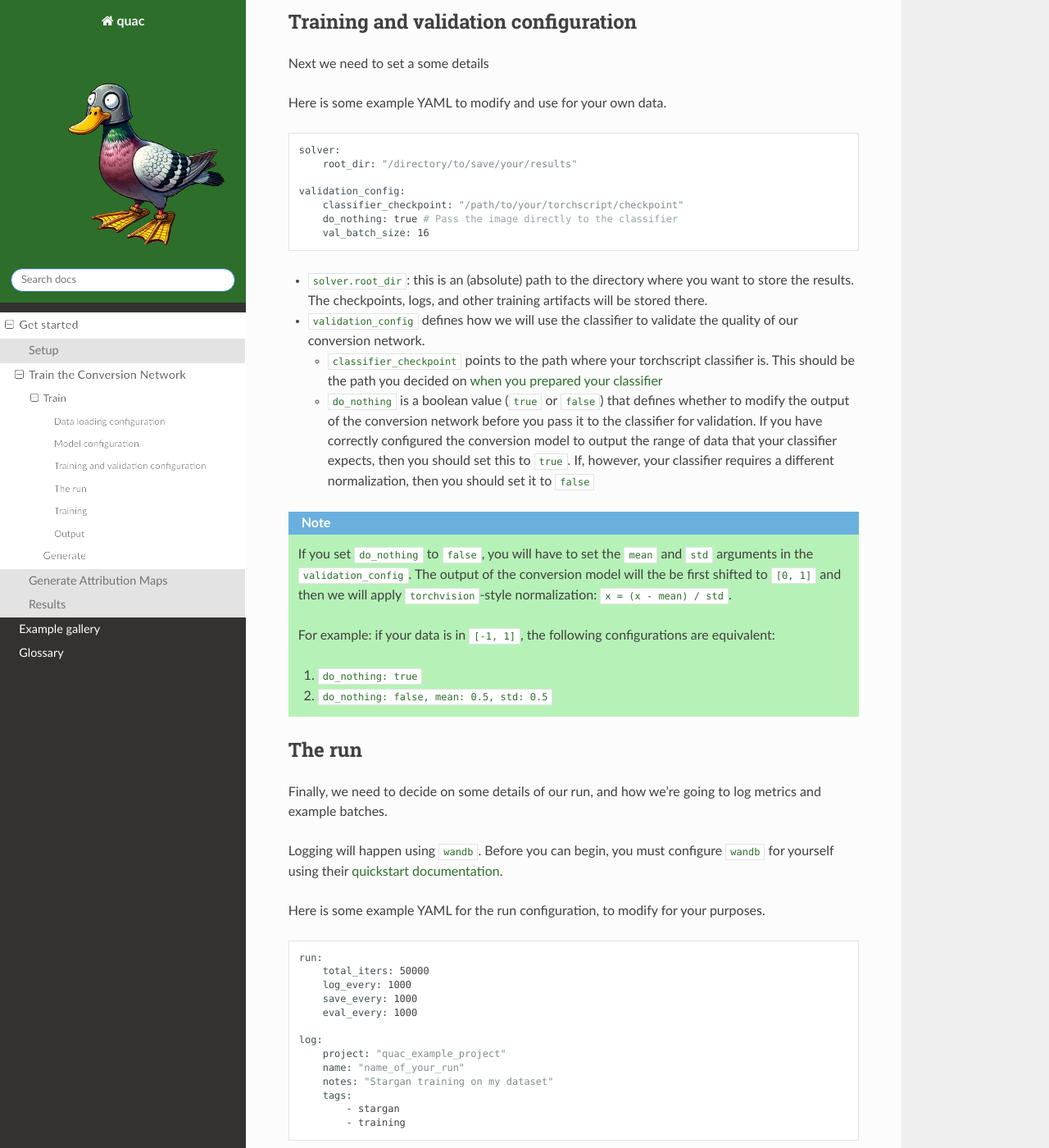
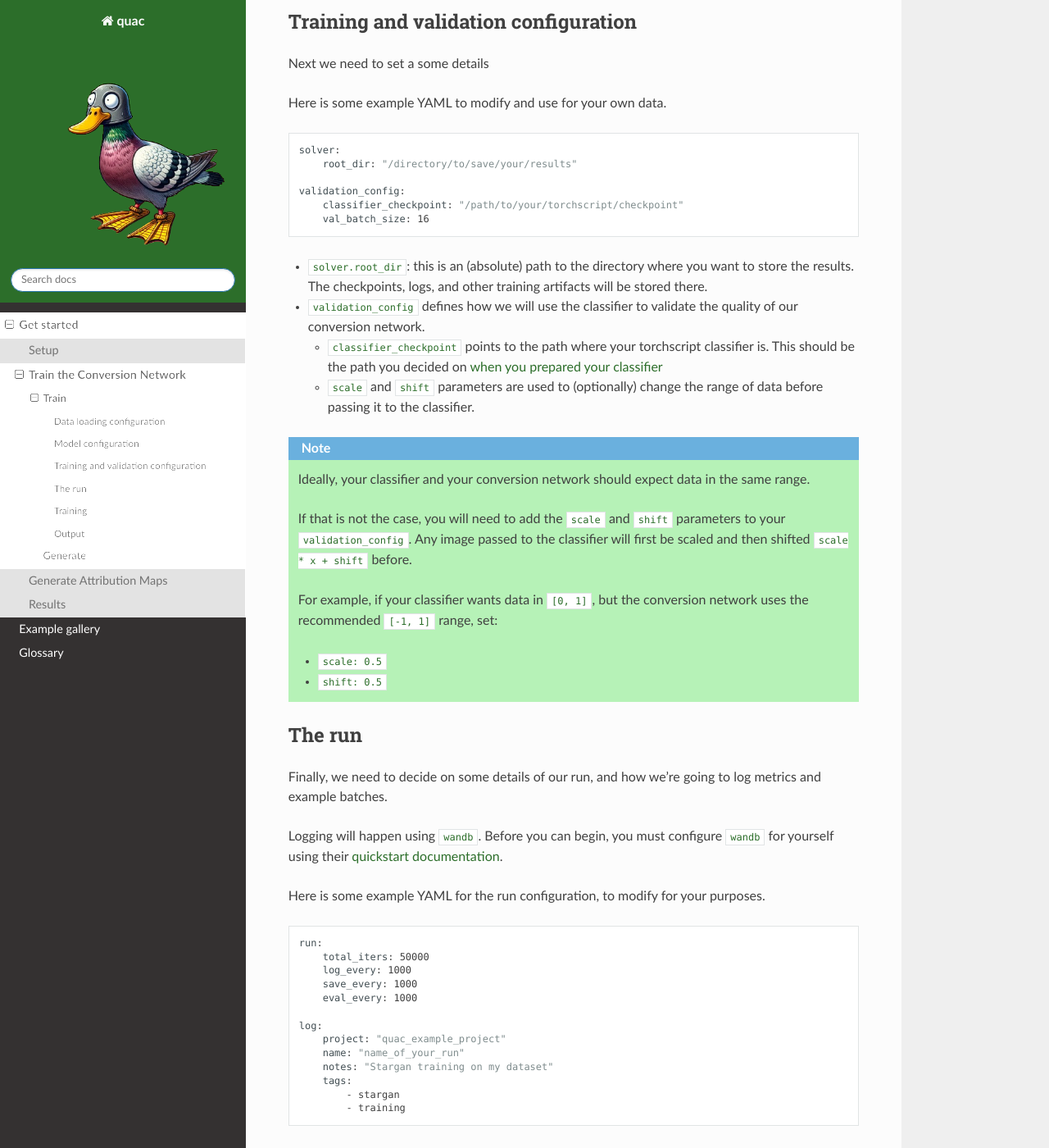
Before and after one commit to funkelab/quac, a Sphinx documentation site: the page built from docs/source/tutorials/train_yaml.md, in a window 1280 px wide and 1400 px high, scrolled down 1821 px. Shown: the whole window at 82% size. Built offline with Sphinx 7.4.7 and the Read the Docs theme 3.1.0, drawn with Linux system fonts in a browser that asks for light colours.

Commit message:
fix: :bug: Update uses of the classifier wrapper
Including in the documentation

Closes #64

````diff
--- a/docs/source/tutorials/train_yaml.md
+++ b/docs/source/tutorials/train_yaml.md
@@ -76,21 +76,23 @@ solver:
 
 validation_config:
     classifier_checkpoint: "/path/to/your/torchscript/checkpoint"
-    do_nothing: true # Pass the image directly to the classifier
     val_batch_size: 16
 ```
 
 - `solver.root_dir`: this is an (absolute) path to the directory where you want to store the results. The checkpoints, logs, and other training artifacts will be stored there.
 - `validation_config` defines how we will use the classifier to validate the quality of our conversion network.
     - `classifier_checkpoint` points to the path where your torchscript classifier is. This should be the path you decided on [when you prepared your classifier](classifier.md)
-    - `do_nothing` is a boolean value (`true` or `false`) that defines whether to modify the output of the conversion network before you pass it to the classifier for validation. If you have correctly configured the conversion model to output the range of data that your classifier expects, then you should set this to `true`. If, however, your classifier requires a different normalization, then you should set it to `false`
+    - `scale` and `shift` parameters are used to (optionally) change the range of data before passing it to the classifier.
 
 ```{note}
-If you set `do_nothing` to `false`, you will have to set the `mean` and `std` arguments in the `validation_config`. The output of the conversion model will the be first shifted to `[0, 1]` and then we will apply `torchvision`-style normalization: `x = (x - mean) / std`.
+Ideally, your classifier and your conversion network should expect data in the same range.
 
-For example: if your data is in `[-1, 1]`, the following configurations are equivalent:
-1. `do_nothing: true`
-2. `do_nothing: false, mean: 0.5, std: 0.5`
+If that is not the case, you will need to add the `scale` and `shift` parameters to your `validation_config`.
+Any image passed to the classifier will first be scaled and then shifted `scale * x + shift` before.
+
+For example, if your classifier wants data in `[0, 1]`, but the conversion network uses the recommended `[-1, 1]` range, set:
+- `scale: 0.5`
+- `shift: 0.5`
 ```
 
 ## The run
````
Also changed, not shown: 4 other files.
